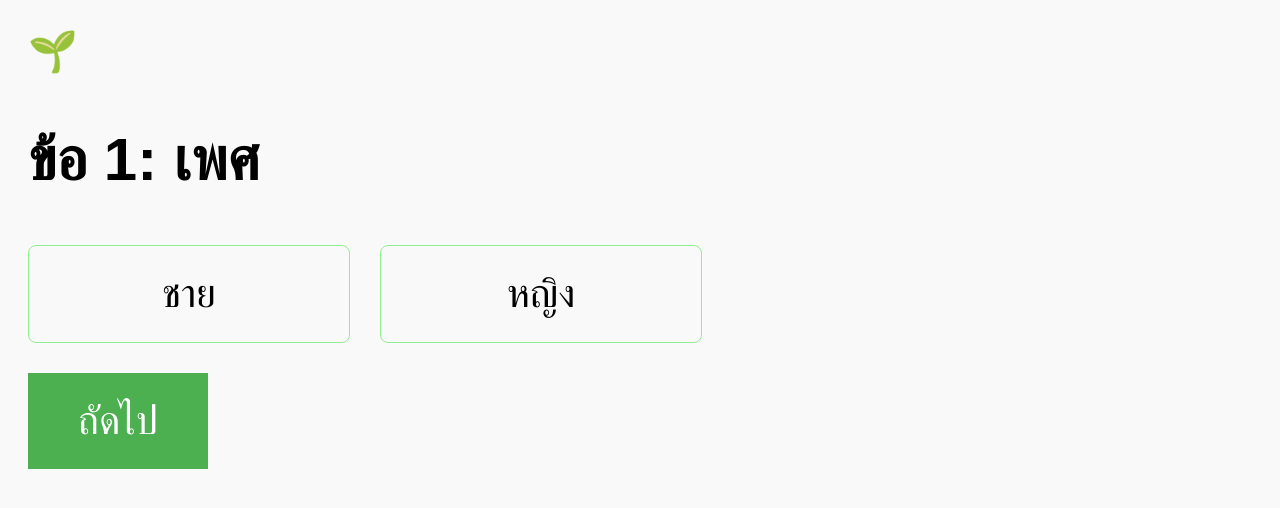
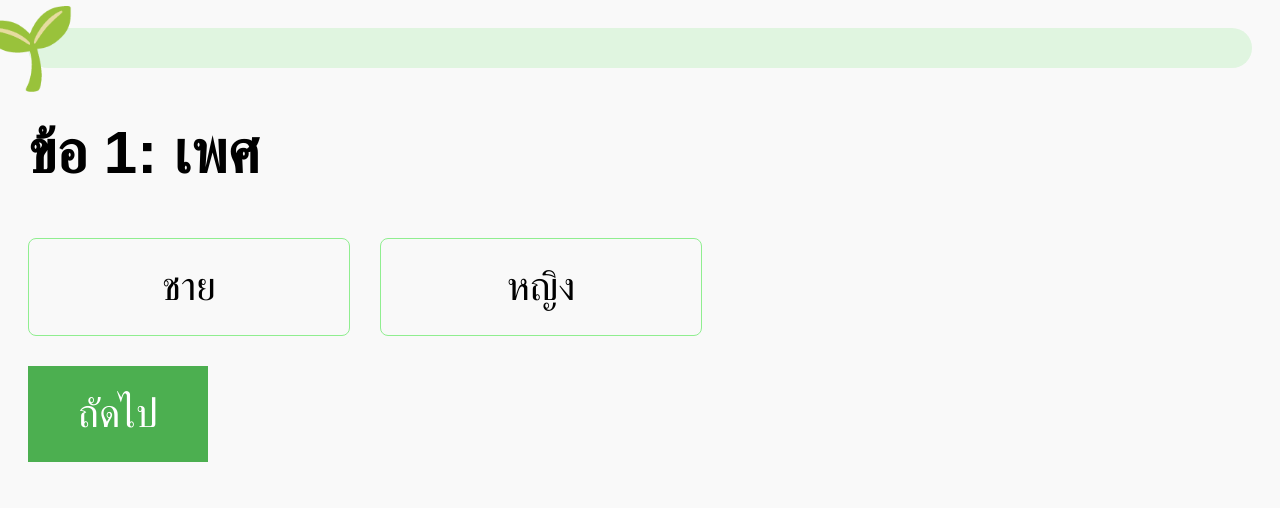
Before and after one commit to aomporn1123hot-ux/-, a plain HTML site: page index.html in a window 1280 px wide. Drawn offline with Linux system fonts and the light colour scheme.

Commit message:
Update style.css

```diff
--- a/style.css
+++ b/style.css
@@ -5,10 +5,28 @@ body {
   font-size: 2.5em;
 }
 
-#progressBar {
-  text-align: center;
+#progressWrapper {
+  width: 100%;
+  background: #e0f5e0;
+  height: 40px;
+  border-radius: 20px;
+  margin-bottom: 30px;
+  position: relative;
+}
+
+#progressTrack {
+  width: 100%;
+  height: 100%;
+  position: relative;
+}
+
+#progressSeed {
+  position: absolute;
+  top: 50%;
+  left: 0%;
+  transform: translate(-50%, -50%);
   font-size: 2em;
-  margin-bottom: 20px;
+  transition: left 0.6s ease;
 }
 
 .page {
```
